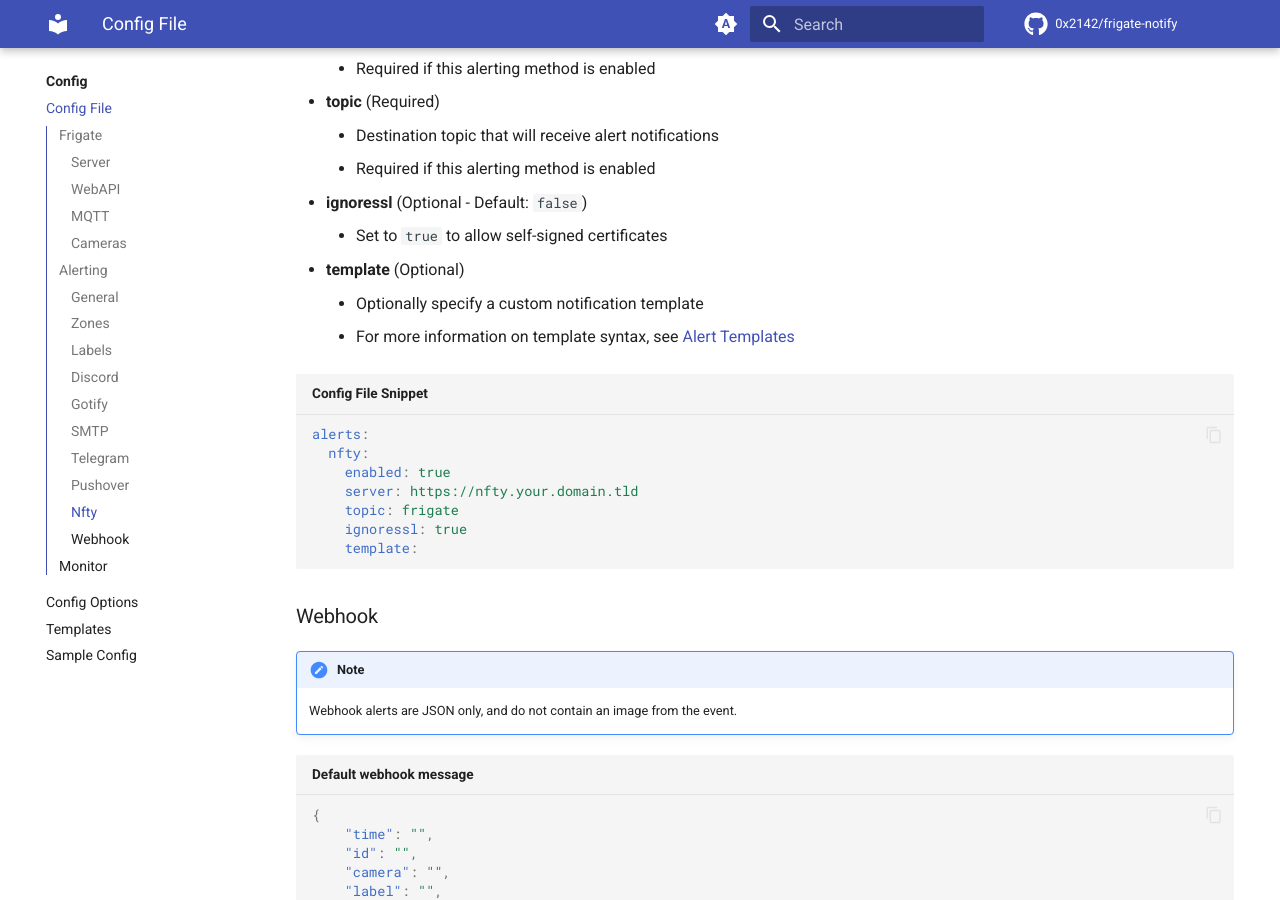
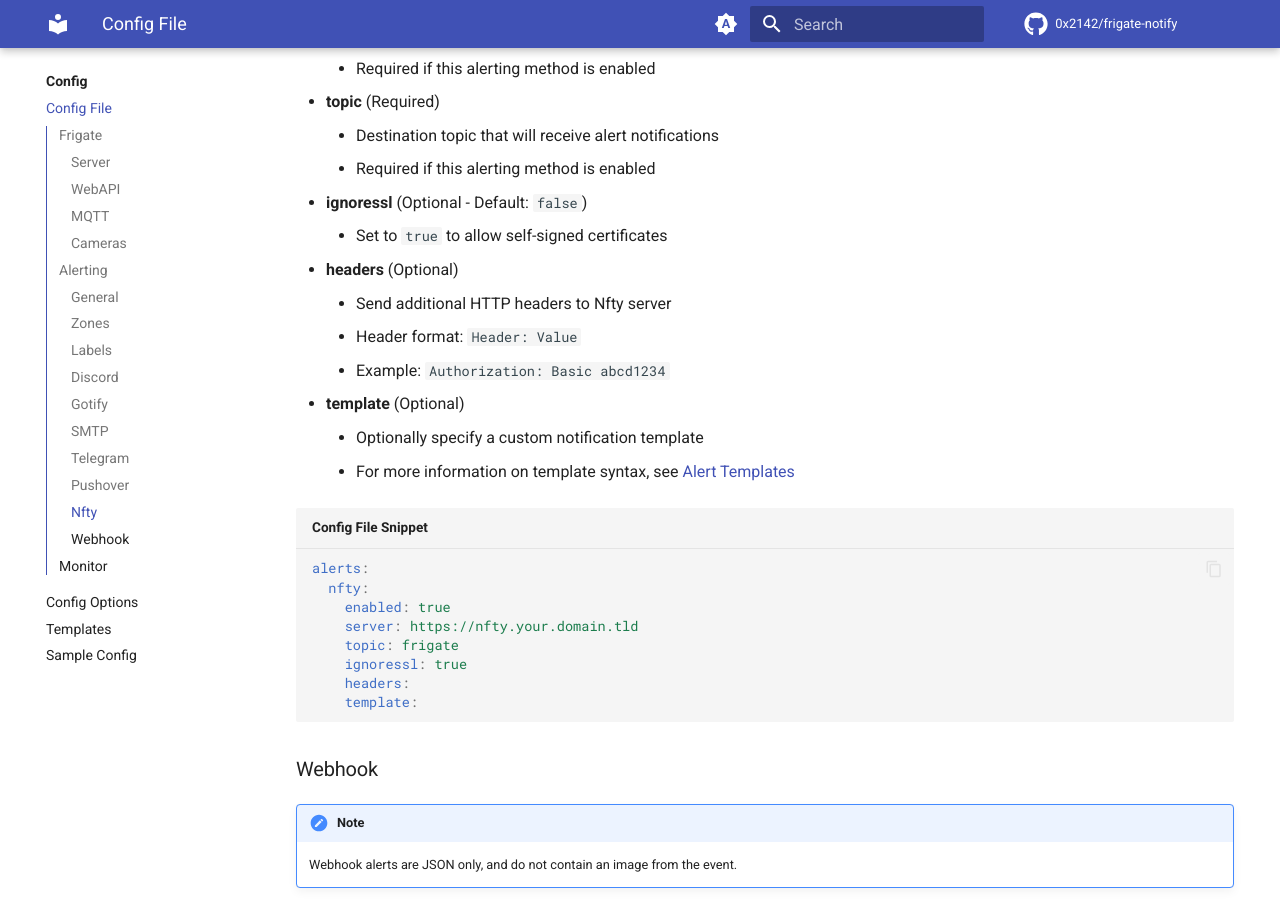
Before and after one commit to 0x2142/frigate-notify, an MkDocs documentation site: the page built from docs/config/file.md, in a window 1280 px wide and 900 px high, scrolled down 10509 px. Built offline with MkDocs 1.6.1 and Material for MkDocs 9.7.7, drawn with Linux system fonts in a browser that asks for light colours; comment, search, counter and statistics services are not loaded; the version menu is left out; some of the changed text lies outside the part shown.

Commit message:
Add headers to ntfy for auth (#82)

````diff
--- a/docs/config/file.md
+++ b/docs/config/file.md
@@ -383,6 +383,10 @@
     - Required if this alerting method is enabled
 - **ignoressl** (Optional - Default: `false`)
     - Set to `true` to allow self-signed certificates
+- **headers** (Optional)
+    - Send additional HTTP headers to Nfty server
+    - Header format: `Header: Value`
+    - Example: `Authorization: Basic abcd1234`
 - **template** (Optional)
     - Optionally specify a custom notification template
     - For more information on template syntax, see [Alert Templates](./templates.md#alert-templates)
@@ -394,6 +398,7 @@
     server: https://nfty.your.domain.tld
     topic: frigate
     ignoressl: true
+    headers:
     template:
 ```
 
@@ -437,7 +442,7 @@
     - For more information on template syntax, see [Alert Templates](./templates.md#alert-templates)
     - Note: Webhook templates **must** be valid JSON
 
-``` title="Config File Snippet"
+```yaml title="Config File Snippet"
   webhook:
     enabled: false
     server:
--- a/example-config.yml
+++ b/example-config.yml
@@ -164,6 +164,10 @@
     topic:
     # Set to true if using SSL & a self-signed certificate
     ignoressl:
+    # List of HTTP headers to send to Nfty, in format Header: Value
+    headers:
+      # Example:
+      # - Authorization: Basic abcd1234
     # Custom notification template, if desired
     template:
 
````
Also changed, not shown: docs/config/sample.md (+1 -0 lines), 2 other files.
